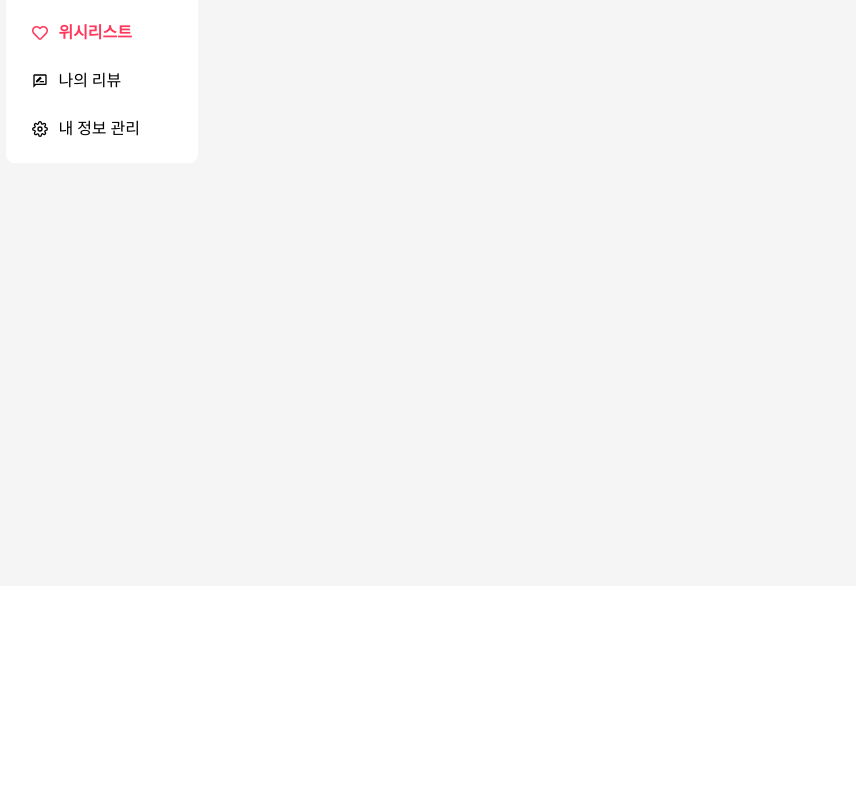
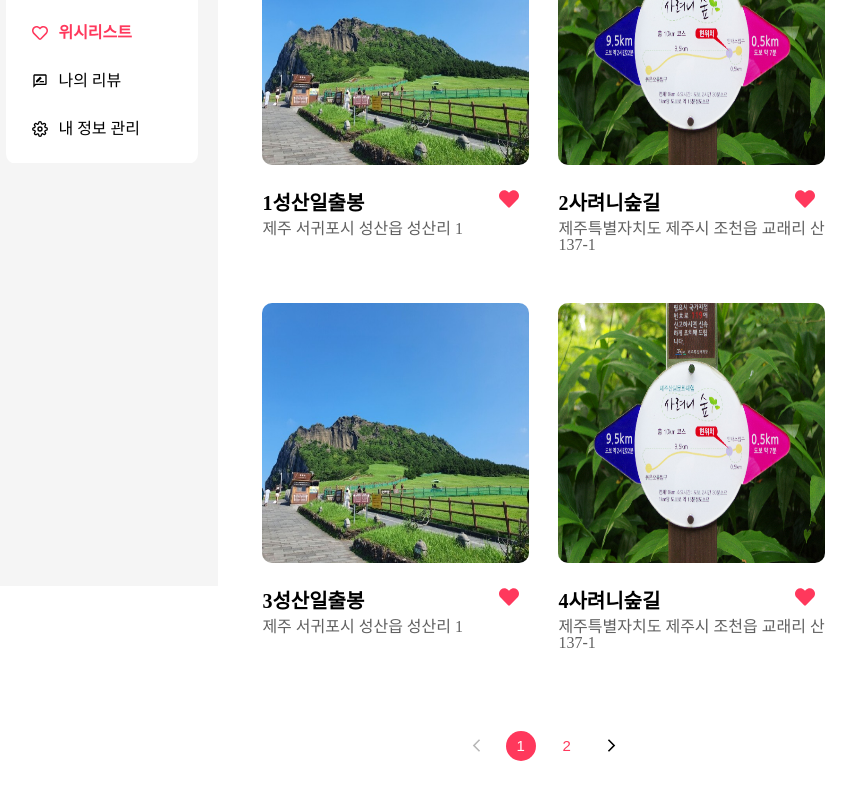
Before and after one commit to fastcampus-febe/TeamA-FE, a React (Create React App) app: page /mypage/like in a window 1280 px wide. Shown: the part 334-1134 px from the top of the page, without its empty margins (202-1058 px from the left). Before the commit the page ends 920 px from the top, so only its background shows below. Built offline with nearby package versions, Linux system fonts and the light colour scheme.

Commit message:
create MyLike page

```diff
--- a/src/components/Mypage/LikeList/LikeList.jsx
+++ b/src/components/Mypage/LikeList/LikeList.jsx
@@ -1,7 +1,57 @@
 import React from 'react';
+import styled from 'styled-components';
+import { FaHeart } from 'react-icons/fa';
 
-const LikeList = () => {
-  return <div>LikeList</div>;
+const LikeList = ({ data }) => {
+  const imgSrc = data.imgSrc;
+  return (
+    <LikeLi>
+      <ImgContent>
+        <img src={imgSrc} alt="like img" />
+      </ImgContent>
+      <TextContent>
+        <h3>{data.title}</h3>
+        <p>{data.adress}</p>
+        <FaHeart size="20" />
+      </TextContent>
+    </LikeLi>
+  );
 };
 
+const LikeLi = styled.li`
+  padding: 0 10px;
+  width: 45%;
+  margin-bottom: 50px;
+`;
+
+const ImgContent = styled.div`
+  border-radius: 10px;
+  overflow: hidden;
+  height: 260px;
+  img {
+    width: 100%;
+    height: 100%;
+  }
+`;
+
+const TextContent = styled.div`
+  position: relative;
+  margin-top: 24px;
+  h3 {
+    margin-bottom: 4px;
+    font-size: 20px;
+    line-height: 1.4;
+    font-weight: 700;
+  }
+  p {
+    color: #606060;
+  }
+  svg {
+    position: absolute;
+    top: 0;
+    right: 10px;
+    color: #ff385c;
+  }
+`;
+
 export default LikeList;
--- /dev/null
+++ b/src/components/common/Pagination.jsx
@@ -0,0 +1,70 @@
+import React from 'react';
+import { MdArrowBackIosNew, MdArrowForwardIos } from 'react-icons/md';
+import styled from 'styled-components';
+
+const Pagination = ({ total, limit, page, setPage }) => {
+  const numPages = Math.ceil(total / limit);
+  return (
+    <Nav>
+      <ArrowBtn onClick={() => setPage(page - 1)} disabled={page === 1}>
+        <MdArrowBackIosNew />
+      </ArrowBtn>
+      {Array(numPages)
+        .fill()
+        .map((_, idx) => {
+          return (
+            <NumBtn
+              key={idx + 1}
+              onClick={() => setPage(idx + 1)}
+              current={page === idx + 1 ? true : null}
+            >
+              {idx + 1}
+            </NumBtn>
+          );
+        })}
+      <ArrowBtn onClick={() => setPage(page + 1)} disabled={page === numPages}>
+        <MdArrowForwardIos />
+      </ArrowBtn>
+    </Nav>
+  );
+};
+
+const NumBtn = styled.button`
+  display: flex;
+  align-items: center;
+  font-size: 15px;
+  outline: none;
+  border: none;
+  cursor: pointer;
+  background-color: transparent;
+  width: 30px;
+  height: 30px;
+  justify-content: center;
+  color: #ff385c;
+  border-radius: 50%;
+  ${(props) =>
+    props.current &&
+    `
+      background-color: #ff385c;
+      color: #fff;
+    `}
+`;
+
+const ArrowBtn = styled.button`
+  display: flex;
+  align-items: center;
+  font-size: 15px;
+  background-color: transparent;
+  outline: none;
+  border: none;
+  cursor: pointer;
+`;
+
+const Nav = styled.nav`
+  display: flex;
+  gap: 1rem;
+  align-items: center;
+  justify-content: center;
+`;
+
+export default Pagination;
--- /dev/null
+++ b/src/data/MyLikeData.json
@@ -0,0 +1,52 @@
+{
+  "items": [
+    {
+      "title": "1성산일출봉",
+      "adress": "제주 서귀포시 성산읍 성산리 1",
+      "imgSrc": "/images/jeju.jpeg",
+      "id": "1"
+    },
+    {
+      "title": "2사려니숲길",
+      "adress": "제주특별자치도 제주시 조천읍 교래리 산 137-1",
+      "imgSrc": "/images/jeju_forest.jpeg",
+      "id": "2"
+    },
+    {
+      "title": "3성산일출봉",
+      "adress": "제주 서귀포시 성산읍 성산리 1",
+      "imgSrc": "/images/jeju.jpeg",
+      "id": "3"
+    },
+    {
+      "title": "4사려니숲길",
+      "adress": "제주특별자치도 제주시 조천읍 교래리 산 137-1",
+      "imgSrc": "/images/jeju_forest.jpeg",
+      "id": "4"
+    },
+    {
+      "title": "5사려니숲길",
+      "adress": "제주특별자치도 제주시 조천읍 교래리 산 137-1",
+      "imgSrc": "/images/jeju_forest.jpeg",
+      "id": "5"
+    },
+    {
+      "title": "6사려니숲길",
+      "adress": "제주특별자치도 제주시 조천읍 교래리 산 137-1",
+      "imgSrc": "/images/jeju_forest.jpeg",
+      "id": "6"
+    },
+    {
+      "title": "7사려니숲길",
+      "adress": "제주특별자치도 제주시 조천읍 교래리 산 137-1",
+      "imgSrc": "/images/jeju_forest.jpeg",
+      "id": "7"
+    },
+    {
+      "title": "8사려니숲길",
+      "adress": "제주특별자치도 제주시 조천읍 교래리 산 137-1",
+      "imgSrc": "/images/jeju_forest.jpeg",
+      "id": "8"
+    }
+  ]
+}
--- a/src/pages/Mypage/MyLike/MyLike.jsx
+++ b/src/pages/Mypage/MyLike/MyLike.jsx
@@ -1,14 +1,59 @@
 import LikeList from 'components/Mypage/LikeList/LikeList';
-import React from 'react';
+import React, { useEffect, useState } from 'react';
 import { PageContent, Title } from '../MyPageStyle';
+import likeData from 'data/MyLikeData.json';
+import styled from 'styled-components';
+import Pagination from 'components/common/Pagination';
 
 const MyLike = () => {
+  const [like, setLike] = useState([]);
+  const [pageDisplay, setPageDisplay] = useState(true);
+  const [page, setPage] = useState(1);
+  const limit = 4;
+  const offset = (page - 1) * limit;
+
+  useEffect(() => {
+    async function getLikeData() {
+      try {
+        setLike(likeData.items);
+        setPageDisplay(false);
+      } catch (error) {
+        console.log(error);
+      }
+    }
+    getLikeData();
+  }, []);
+
   return (
     <PageContent>
       <Title>위시리스트</Title>
-      {/* <LikeList /> */}
+      <LikeContent>
+        {like.length > 0 ? (
+          like.slice(offset, offset + limit).map((item) => {
+            return <LikeList data={item} key={item.id} />;
+          })
+        ) : (
+          <p>조회 내역이 없습니다.</p>
+        )}
+      </LikeContent>
+      <PageDisplay pageDisplay>
+        {like ? (
+          <Pagination total={like.length} limit={limit} page={page} setPage={setPage} />
+        ) : null}
+      </PageDisplay>
     </PageContent>
   );
 };
 
+const LikeContent = styled.ul`
+  display: flex;
+  flex-flow: row wrap;
+  justify-content: space-around;
+`;
+
+const PageDisplay = styled.div`
+  margin-top: 20px;
+  display: ${(props) => (props.pageDisply ? 'none' : 'block')};
+`;
+
 export default MyLike;
```
Also changed, not shown: public/images/jeju.jpeg (added), public/images/jeju_forest.jpeg (added).
